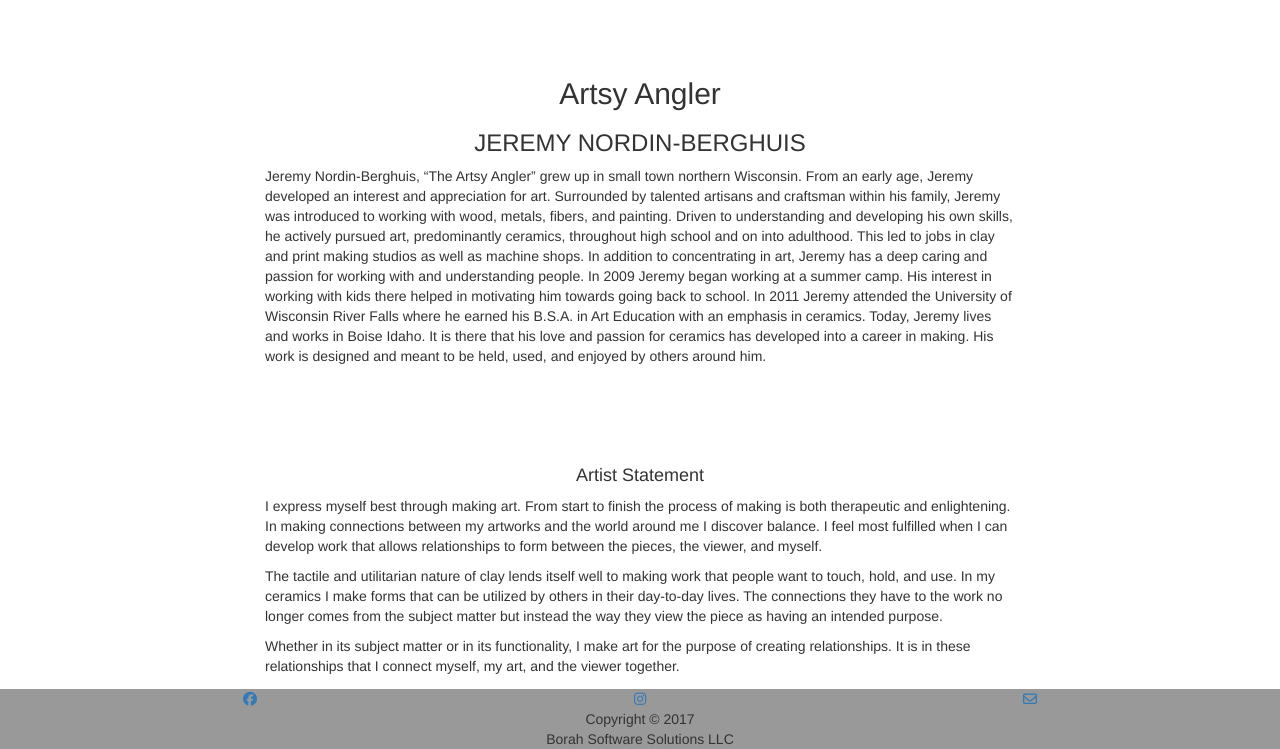
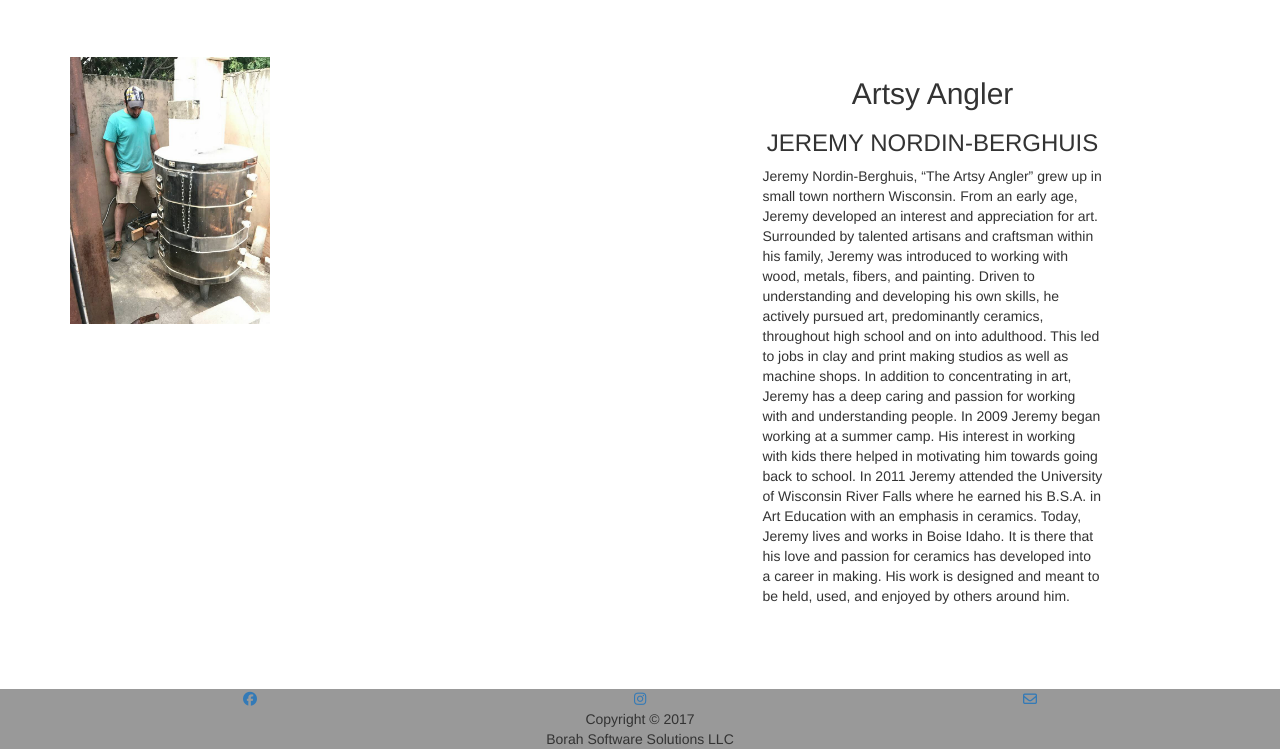
Before and after one commit to mwolfhoffman/django-wagtail-snipcart-ecommerce, a Django app: page /about/ in a window 1280 px wide. Shown: the part 51-800 px from the top of the page. Run offline with Django 3.2, Linux system fonts and the light colour scheme; parts of the project's set-up code (start-up, migrations or seed data) failed here and were passed over; some libraries are stand-ins or nearby versions.

```diff
--- a/demo2/templates/about.html
+++ b/demo2/templates/about.html
@@ -29,51 +29,39 @@
 <section id="page-sample">
 	<div class="container">
 		<div class="row">
-			<h2 class="text-center">Artsy Angler</h2>
-			<h3 class="text-center">JEREMY NORDIN-BERGHUIS</h3>
-			<div class=" bio col-lg-8 col-lg-offset-2">
-				<p>&#9;
-					    Jeremy Nordin-Berghuis, “The Artsy Angler” grew up in small town northern Wisconsin. From an early age, Jeremy developed
-					an interest and appreciation for art. Surrounded by talented artisans and craftsman within his family, Jeremy was introduced
-					to working with wood, metals, fibers, and painting. Driven to understanding and developing his own skills, he actively
-					pursued art, predominantly ceramics, throughout high school and on into adulthood. This led to jobs in clay and print
-					making studios as well as machine shops. In addition to concentrating in art, Jeremy has a deep caring and passion for
-					working with and understanding people. In 2009 Jeremy began working at a summer camp. His interest in working with kids
-					there helped in motivating him towards going back to school. In 2011 Jeremy attended the University of Wisconsin River
-					Falls where he earned his B.S.A. in Art Education with an emphasis in ceramics. Today, Jeremy lives and works in Boise
-					Idaho. It is there that his love and passion for ceramics has developed into a career in making. His work is designed
-					and meant to be held, used, and enjoyed by others around him. </p>
+
+			<div class="col-xs-12 col-md-6">
+				<img src="../../media/images/about1.jpg" alt="" style="max-width:200px">
+			</div>
 
 
-				<div class="artist-statement">
+			<div class="col-xs-12 col-md-6">
+				<h2 class="text-center">Artsy Angler</h2>
+				<h3 class="text-center">JEREMY NORDIN-BERGHUIS</h3>
+				<div class=" bio col-lg-8 col-lg-offset-2">
+					<p>&#9; Jeremy Nordin-Berghuis, “The Artsy Angler” grew up in small town northern Wisconsin. From an early age, Jeremy
+						developed an interest and appreciation for art. Surrounded by talented artisans and craftsman within his family, Jeremy
+						was introduced to working with wood, metals, fibers, and painting. Driven to understanding and developing his own skills,
+						he actively pursued art, predominantly ceramics, throughout high school and on into adulthood. This led to jobs in
+						clay and print making studios as well as machine shops. In addition to concentrating in art, Jeremy has a deep caring
+						and passion for working with and understanding people. In 2009 Jeremy began working at a summer camp. His interest
+						in working with kids there helped in motivating him towards going back to school. In 2011 Jeremy attended the University
+						of Wisconsin River Falls where he earned his B.S.A. in Art Education with an emphasis in ceramics. Today, Jeremy lives
+						and works in Boise Idaho. It is there that his love and passion for ceramics has developed into a career in making.
+						His work is designed and meant to be held, used, and enjoyed by others around him. </p>
 
-					<h4 class="text-center">
-						Artist Statement
-					</h4>
-
-					<p>&#9;
-						I express myself best through making art. From start to finish the process of making is both therapeutic and enlightening.
-						In making connections between my artworks and the world around me I discover balance. I feel most fulfilled when I
-						can develop work that allows relationships to form between the pieces, the viewer, and myself.
-					</p>
-
-					<p> &#9;
-						The tactile and utilitarian nature of clay lends itself well to making work that people want to touch, hold, and use. In
-						my ceramics I make forms that can be utilized by others in their day-to-day lives. The connections they have to the
-						work no longer comes from the subject matter but instead the way they view the piece as having an intended purpose.
-					</p>
-
-					<p>&#9;
-						Whether in its subject matter or in its functionality, I make art for the purpose of creating relationships. It is in these
-						relationships that I connect myself, my art, and the viewer together.
-					</p>
 				</div>
-
 			</div>
 		</div>
 	</div>
 </section>
 
 
+<style>
+	img{
+		margin:auto;
+	}
+</style>
+
 <!-- Footer -->
 {% include "footer-partial.html" %}
--- a/home/templates/home/home_page.html
+++ b/home/templates/home/home_page.html
@@ -15,10 +15,10 @@
 
     <div class="products">
       <div class="container">
-        <div class="row is-flex">
+        <div class="row is-flex text-center">
               {% for product in self.get_children.specific %}
           <div class="col-md-3">
-            <div class="box">
+            <div class="well box">
                 {% include "product_partial.html" %}
             </div>
           </div>
```
Also changed, not shown: demo2/static/css/store.css (+13 -1 lines), home/templates/product_partial.html (+13 -5 lines), db.sqlite3.
